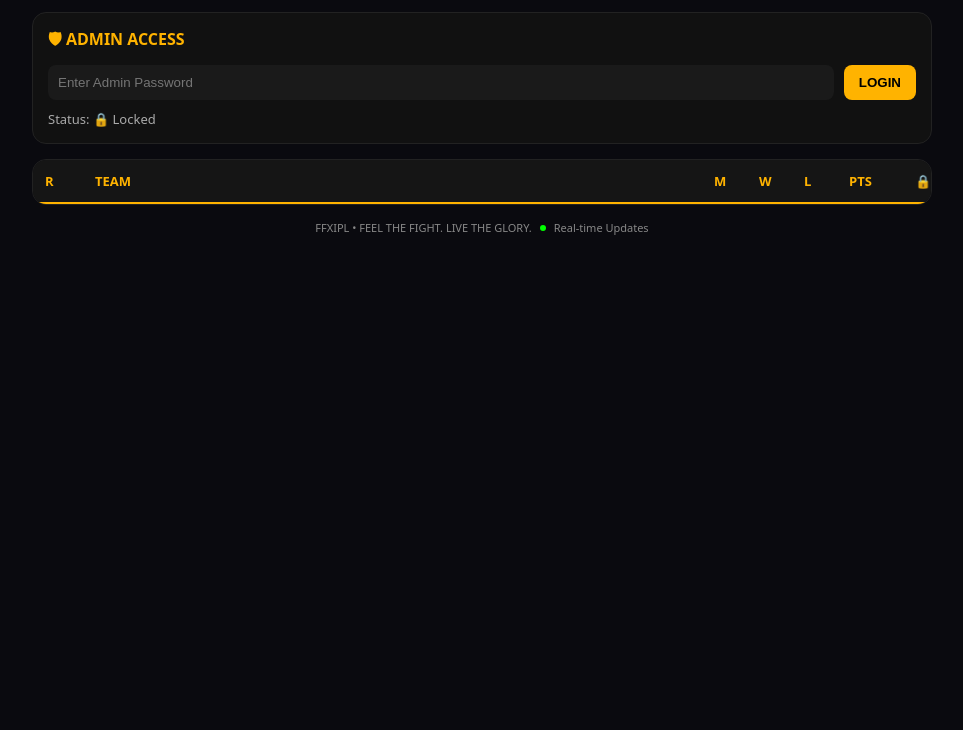
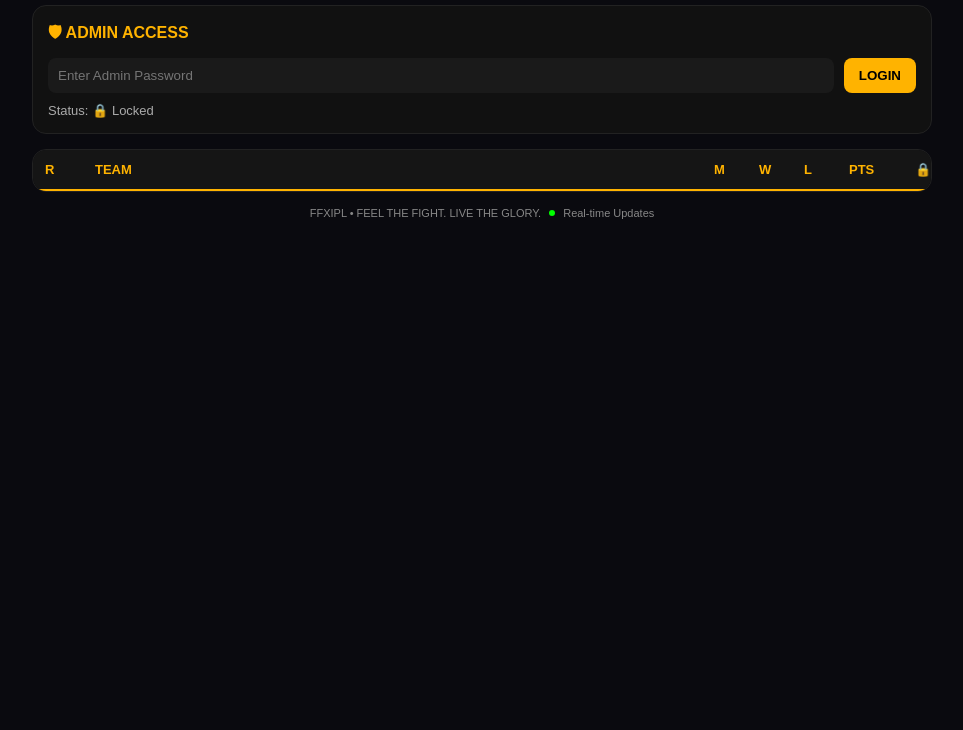
Before and after one commit to rebeldarling-001/star-free, a plain HTML site: page leaderboard.html in a window 1280 px wide. Shown: the part 70-800 px from the top of the page, without its empty margins (158-1121 px from the left). Drawn offline with nearby package versions, Linux system fonts and the light colour scheme; no server answers.

Commit message:
Add files via upload

```diff
--- a/leaderboard.css
+++ b/leaderboard.css
@@ -1,6 +1,6 @@
 body{
   margin:0;
-  font-family:system-ui, -apple-system, BlinkMacSystemFont, 'Segoe UI', Roboto, Oxygen, Ubuntu, Cantarell, 'Open Sans', 'Helvetica Neue', sans-serif;
+  font-family: Arial, sans-serif !important;
   background:#0a0a0f;
   color:#fff;
 }
```
